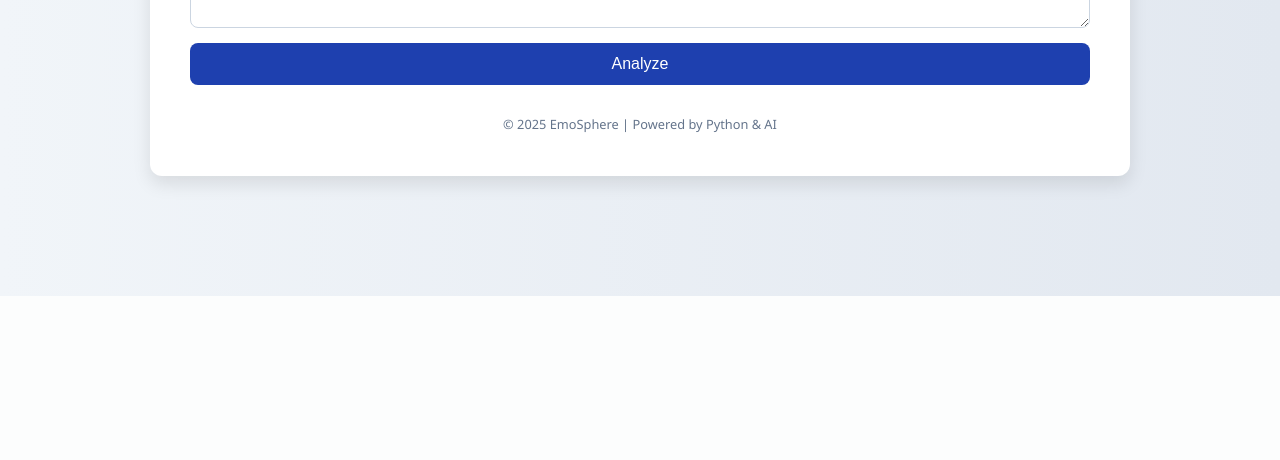
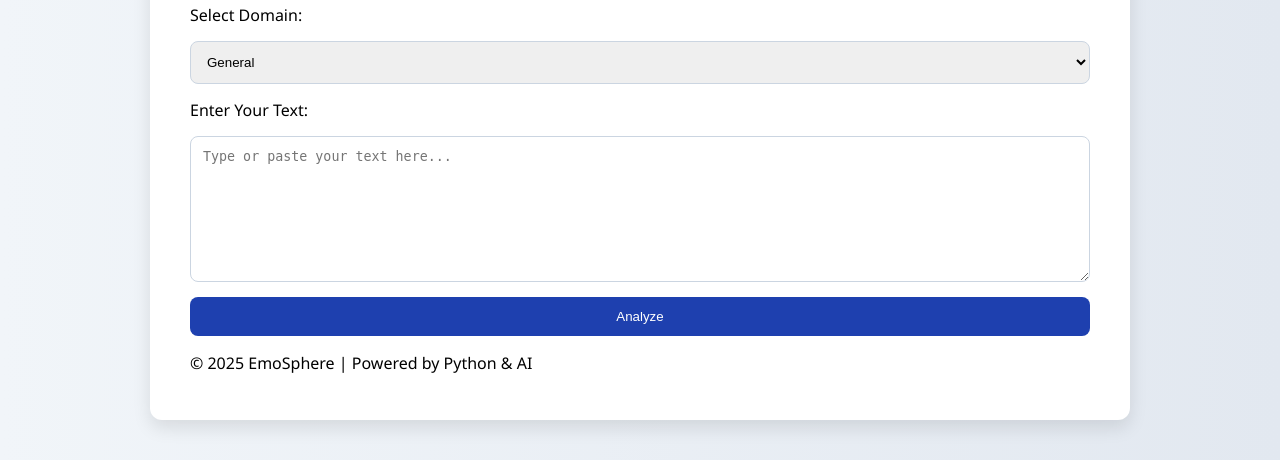
Before and after one commit to Aryan150704/EmoSphere, a Flask app: page / in a window 1280 px wide. Shown: the part 504-964 px from the top of the page. Before the commit the page ends 800 px from the top, so only its background shows below. Run offline with Flask 3, Linux system fonts and the light colour scheme; parts of the project's set-up code (start-up, migrations or seed data) failed here and were passed over.

Commit message:
Refactor CSS by removing unused styles
Removed unused styles and simplified CSS rules.

```diff
--- a/static/css/style.css
+++ b/static/css/style.css
@@ -6,7 +6,6 @@
     padding: 0;
 }
 
-/* Main centered white box */
 .container {
     width: 90%;
     max-width: 900px;
@@ -17,81 +16,38 @@
     box-shadow: 0 8px 18px rgba(0, 0, 0, 0.1);
 }
 
-/* =============== HEADER =============== */
 header {
     text-align: center;
     margin-bottom: 25px;
 }
 
-.logo {
-    width: 60px;
-    margin-bottom: 10px;
+h1 {
+    color: #1e40af;
 }
 
-h1 {
-    color: #1e40af;
-    font-size: 2em;
-}
-
-.tagline {
-    color: #475569;
-    font-size: 0.9em;
-}
-
-/* =============== INPUT SECTION =============== */
 .input-section {
     display: flex;
     flex-direction: column;
     gap: 15px;
-    margin-top: 20px;
 }
 
-label {
-    font-weight: bold;
-    color: #334155;
+textarea, select {
+    padding: 12px;
+    border-radius: 8px;
+    border: 1px solid #cbd5e1;
 }
 
-/* Dropdown & Textbox */
-select, textarea {
-    padding: 10px;
-    border: 1px solid #cbd5e1;
-    border-radius: 8px;
-    font-size: 1em;
-    resize: vertical;
-}
-
-/* Analyze Button */
 button {
-    background-color: #1e40af;
+    background: #1e40af;
     color: white;
     border: none;
+    padding: 12px;
     border-radius: 8px;
-    padding: 12px;
-    font-size: 1em;
     cursor: pointer;
-    transition: background 0.3s ease;
 }
 
 button:hover {
-    background-color: #1d4ed8;
+    background: #1d4ed8;
 }
 
-/* Loader (hidden by default) */
-#loader {
-    margin-top: 20px;
-    text-align: center;
-    font-weight: bold;
-    color: #1e40af;
-}
-
-.hidden {
-    display: none;
-}
-
-/* Footer */
-footer {
-    text-align: center;
-    margin-top: 30px;
-    font-size: 0.8em;
-    color: #64748b;
-}
+.hidden { display: none; }
```
